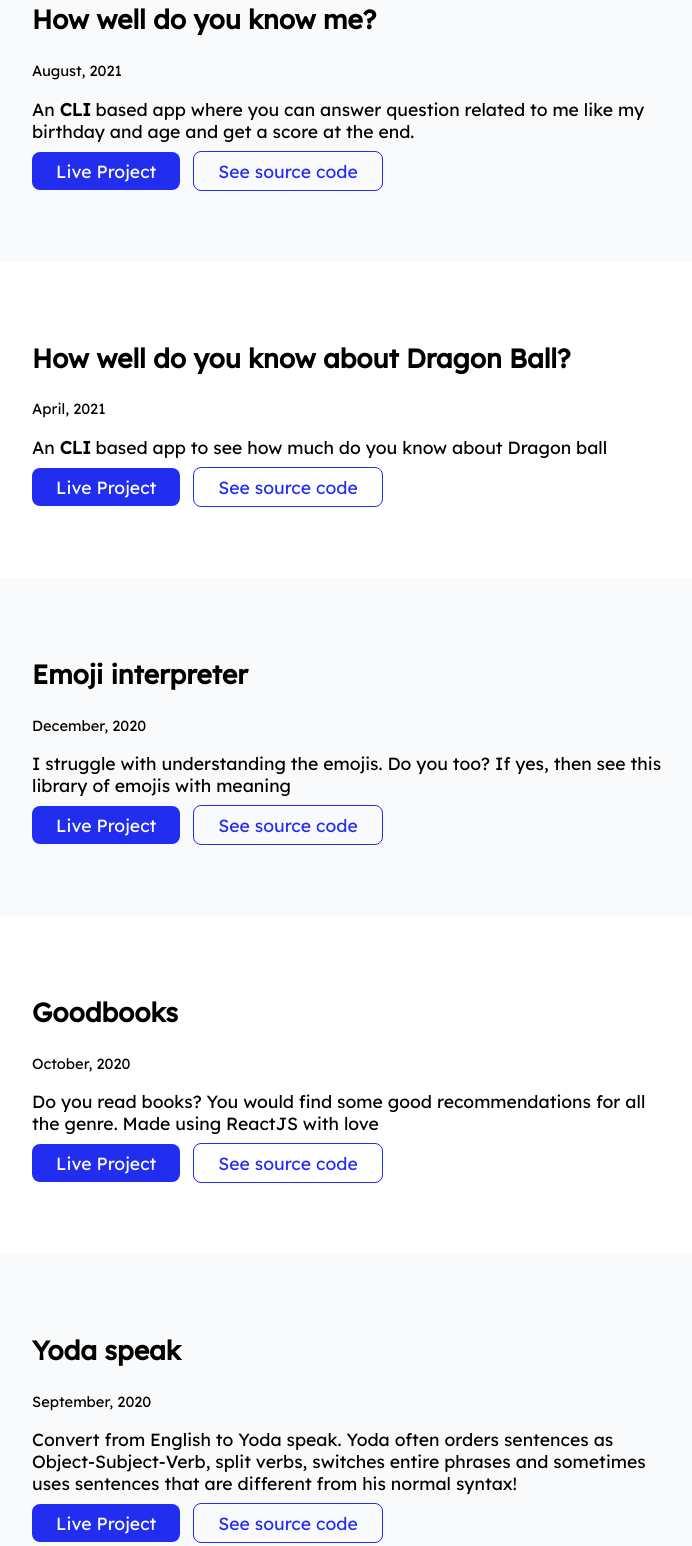
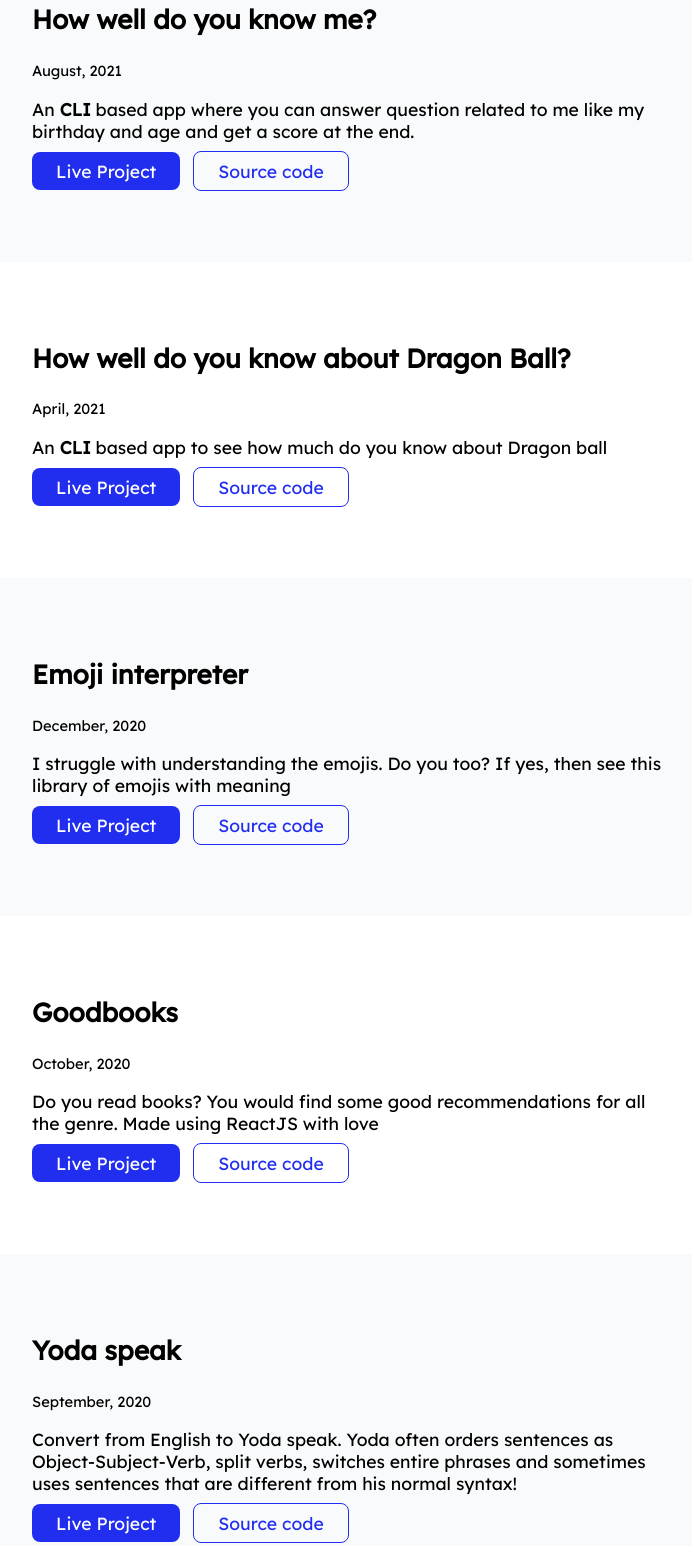
Before and after one commit to Anant-2001/Assignment-4-5-neogcamp, a plain HTML site: page portfolio.html in a window 1280 px wide. Shown: the part 328-1874 px from the top of the page, without its empty margins (293-985 px from the left). Drawn offline with Linux system fonts and the light colour scheme.

Commit message:
minor changes

```diff
--- a/portfolio.html
+++ b/portfolio.html
@@ -26,7 +26,7 @@
                 An <strong>CLI</strong> based app where you can answer question related to me like my birthday and age and get a score at the end.
             </p>
             <a class = "links primary-button"href="https://replit.com/@Quetzalcoatl01/Assignment-1-with-chalk?embed=1&output=1">Live Project</a>
-            <a class = "links secondary-button"href="https://github.com/Anant-2001/Assignment-1-with-chalk">See source code</a>
+            <a class = "links secondary-button"href="https://github.com/Anant-2001/Assignment-1-with-chalk">Source code</a>
         </div>
     </section>
 
@@ -38,7 +38,7 @@
                 An <strong>CLI</strong> based app to see how much do you know about Dragon ball
             </p>
             <a class = "links primary-button"href="https://replit.com/@Quetzalcoatl01/assignment-2-with-chalk?embed=1&output=1">Live Project</a>
-            <a class = "links secondary-button"href="https://github.com/Anant-2001/assignment-2-with-chalk">See source code</a>
+            <a class = "links secondary-button"href="https://github.com/Anant-2001/assignment-2-with-chalk">Source code</a>
         </div>
     </section>
 
@@ -50,7 +50,7 @@
                I struggle with understanding the emojis. Do you too? If yes, then see this library of emojis with meaning
             </p>
             <a class = "links primary-button"href="">Live Project</a>
-            <a class = "links secondary-button"href="">See source code</a>
+            <a class = "links secondary-button"href="">Source code</a>
         </div>
     </section>
 
@@ -62,7 +62,7 @@
                 Do you read books? You would find some good recommendations for all the genre. Made using ReactJS with love
             </p>
             <a class = "links primary-button"href="">Live Project</a>
-            <a class = "links secondary-button"href="">See source code</a>
+            <a class = "links secondary-button"href="">Source code</a>
         </div>
     </section>
 
@@ -74,7 +74,7 @@
                 Convert from English to Yoda speak. Yoda often orders sentences as Object-Subject-Verb, split verbs, switches entire phrases and sometimes uses sentences that are different from his normal syntax!
             </p>
             <a class = "links primary-button"href="">Live Project</a>
-            <a class = "links secondary-button"href="">See source code</a>
+            <a class = "links secondary-button"href="">Source code</a>
         </div>
     </section>
 
@@ -86,7 +86,7 @@
                 Are you a fan of minions? Did you know that the gibberish they say is an actual language. Use the translator to convert your text from English to Minion speak or Banana language.
             </p>
             <a class = "links primary-button"href="">Live Project</a>
-            <a class = "links secondary-button"href="">See source code</a>
+            <a class = "links secondary-button"href="">Source code</a>
         </div>
     </section>
 
```
